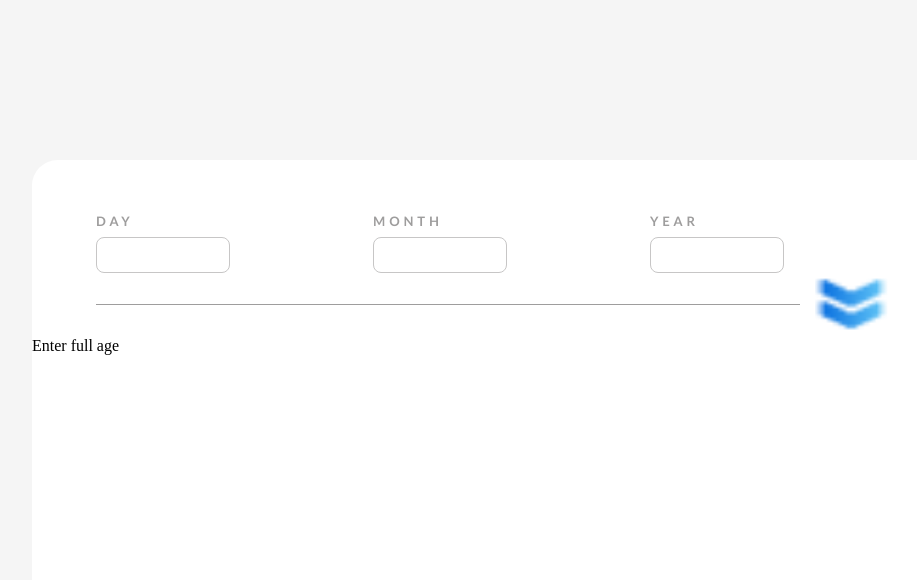
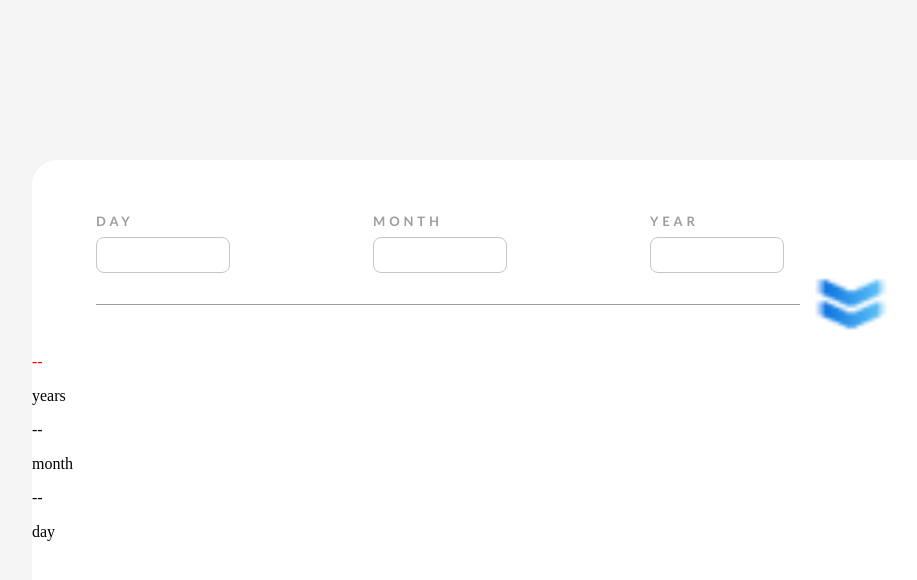
Before and after one commit to wasihasan41/AgeCalculator, a website: page index.html in a window 1280 px wide. Both pictures are taken after a click on the button 955 px from the left and 305 px from the top of the page. Shown: the whole page, without its empty margins (104-1021 px from the left). Drawn offline with nearby package versions, Linux system fonts and the light colour scheme.

Commit message:
continue...

```diff
--- a/index.html
+++ b/index.html
@@ -15,15 +15,15 @@
   <div class="body">
     <div class="input">
       <div class="day">
-        <p>day</p>
+        <p class="head"> day</p>
         <input class="day-input" type="number">
       </div>
       <div class="month">
-        <p>month</p>
+        <p class="head"> month</p>
         <input class="month-input" type="text">
       </div>
       <div class="year">
-        <p>year</p>
+        <p class="head"> year</p>
         <input class="year-input" type="text">
       </div>
     </div>
--- a/script.js
+++ b/script.js
@@ -3,36 +3,71 @@ const output = document.querySelector('.output')
 let dayInput = document.querySelector('.day-input');
 let monthInput = document.querySelector('.month-input');
 let yearInput = document.querySelector('.year-input')
+button.addEventListener('click', getValue)
 
-button.addEventListener('click', getDay)
+window.onload=()=>{
+
+  output.classList.add('output')
+
+  const yearDiv = document.createElement('div')
+  output.appendChild(yearDiv)
+  const monthDiv = document.createElement('div')
+  output.appendChild(monthDiv)
+  const dayDiv = document.createElement('div')
+  output.appendChild(dayDiv)
+
+  const dashOne = document.createElement('p')
+  dashOne.classList.add('dashOne')
+  dashOne.innerHTML = '--'
+  const year = document.createElement('p')
+  year.classList.add('year')
+  year.innerHTML = 'years'
+  yearDiv.append(dashOne, year)
+
+  const dashTwo = document.createElement('p')
+  dashTwo.classList.add('dashTwo')
+  dashTwo.innerHTML = '--'
+  const month = document.createElement('p')
+  month.classList.add('month')
+  month.innerHTML = 'month'
+  yearDiv.append(dashTwo, month)
+
+  const dashThree = document.createElement('p')
+  dashThree.classList.add('dashThree')
+  dashThree.innerHTML = '--'
+  const day = document.createElement('p')
+  day.classList.add('day')
+  day.innerHTML = 'day'
+  yearDiv.append(dashThree, day)
+
+  return outputDisplay(dashOne, dashTwo, dashThree)
+}
 
 
-function getDay(){
+function getValue(){
+
   let dateOfBirth = dayjs().set('date', dayInput.value ).set('month', monthInput.value-1).set('year', yearInput.value)
-  if(dayInput.value || monthInput.value || yearInput.value == ''){
-    output.innerHTML = 'Enter full age'
-  }
-  if(dayInput.value || monthInput.value || yearInput.value == true){
-    output.innerHTML = 'and all set'
-  }
-  ageCalc(dateOfBirth)
+
+  return ageCalc(dateOfBirth)
 }
 
 function ageCalc(dateOfBirth) {
+
   const currentDate = dayjs();
   const birthDate = dayjs(dateOfBirth);
 
   let years = currentDate.diff(birthDate, 'year');
-  console.log(years + ' years');
-
   let birthYear = birthDate.add(years, 'year');
 
   const months = currentDate.diff(birthYear, 'months');
-  console.log(months + ' months');
-
   const birthMonth = birthYear.add(months, 'month');
 
   let days = currentDate.diff(birthMonth, 'days');
-  console.log(days + ' days');
+
+  return outputDisplay(years, months, days)
 }
- ageCalc()
+
+const outputDisplay = (dashOne, dashTwo, dashThree, years, months, days)=> {
+  //code
+
+}
--- a/style.css
+++ b/style.css
@@ -1,6 +1,7 @@
-body{
+body {
   background-color: whitesmoke;
 }
+
 .body {
   height: 60vh;
   background-color: white;
@@ -8,14 +9,14 @@ body{
   border-radius: 2vw 2vh 10vw 2vh;
 }
 
-.input{
+.input {
   display: flex;
   justify-content: space-between;
-  padding: 5vh 20vw 0 5vw ;
+  padding: 5vh 20vw 0 5vw;
 }
 
 
-p{
+.head{
   text-transform: uppercase;
   color: rgb(158, 157, 157);
   font-family: 'Gill Sans', 'Gill Sans MT', Calibri, 'Trebuchet MS', sans-serif;
@@ -25,7 +26,7 @@ p{
   margin-bottom: 1vh;
 }
 
-input{
+input {
   border: none;
   border: 1px solid rgb(199, 198, 198);
   width: 10vw;
@@ -33,17 +34,17 @@ input{
   border-radius: 1vh;
 }
 
-.break-btn{
+.break-btn {
   display: flex;
 }
 
-.break{
+.break {
   border-bottom: 1px solid rgb(158, 157, 157);
   width: 55vw;
-  margin: 0 0 4vh 5vw ;
+  margin: 0 0 4vh 5vw;
 }
 
-.btn{
+.btn {
   height: 8vh;
   width: 8vw;
   padding: 2px;
@@ -51,7 +52,22 @@ input{
   background-color: white;
 }
 
-img{
+img {
   height: 7vh;
   width: 7vw;
 }
+
+.output {
+  display: flex;
+  flex-direction: column;
+}
+
+.dashOne {
+  color: red;
+}
+
+.year {}
+
+.month {}
+
+.day {}
```
